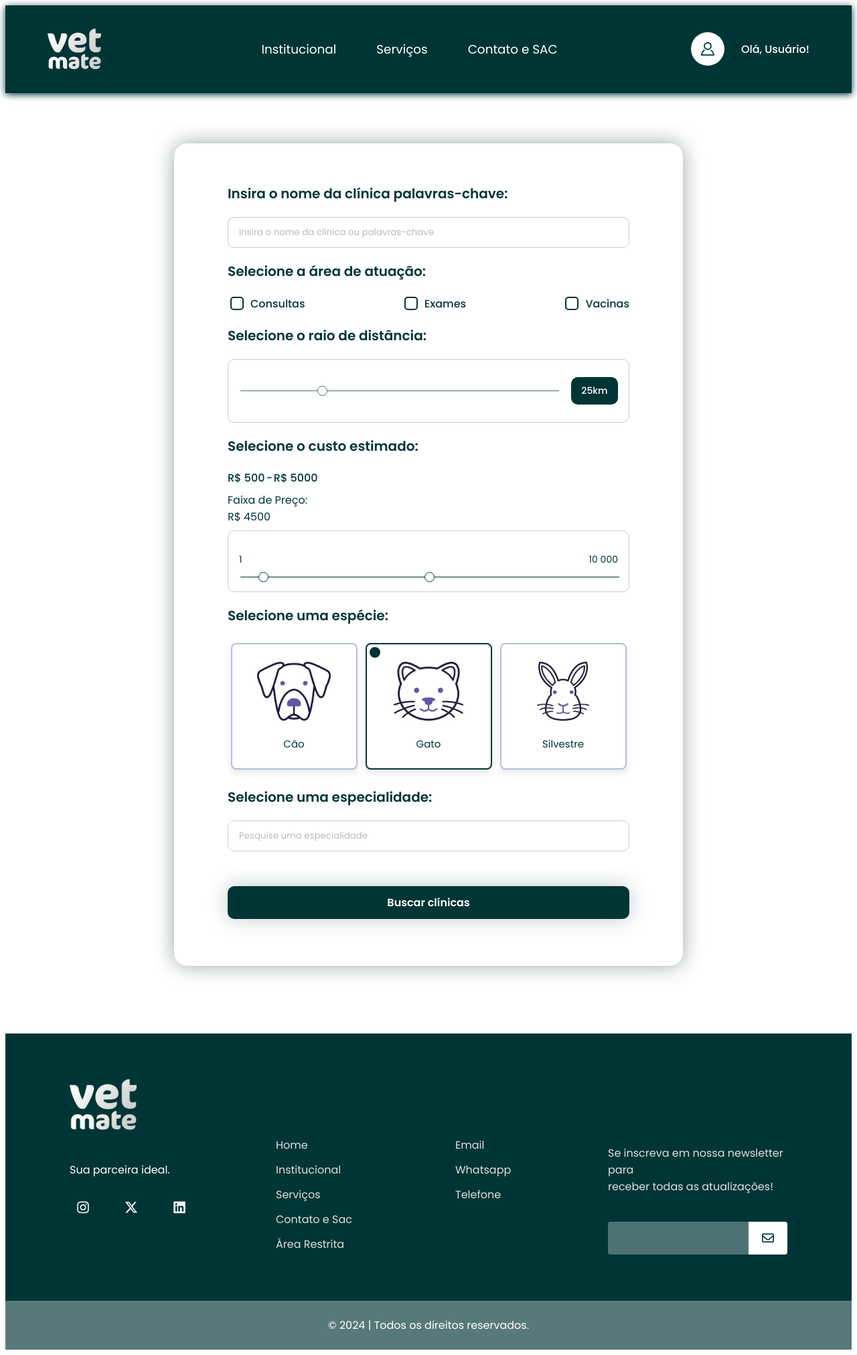
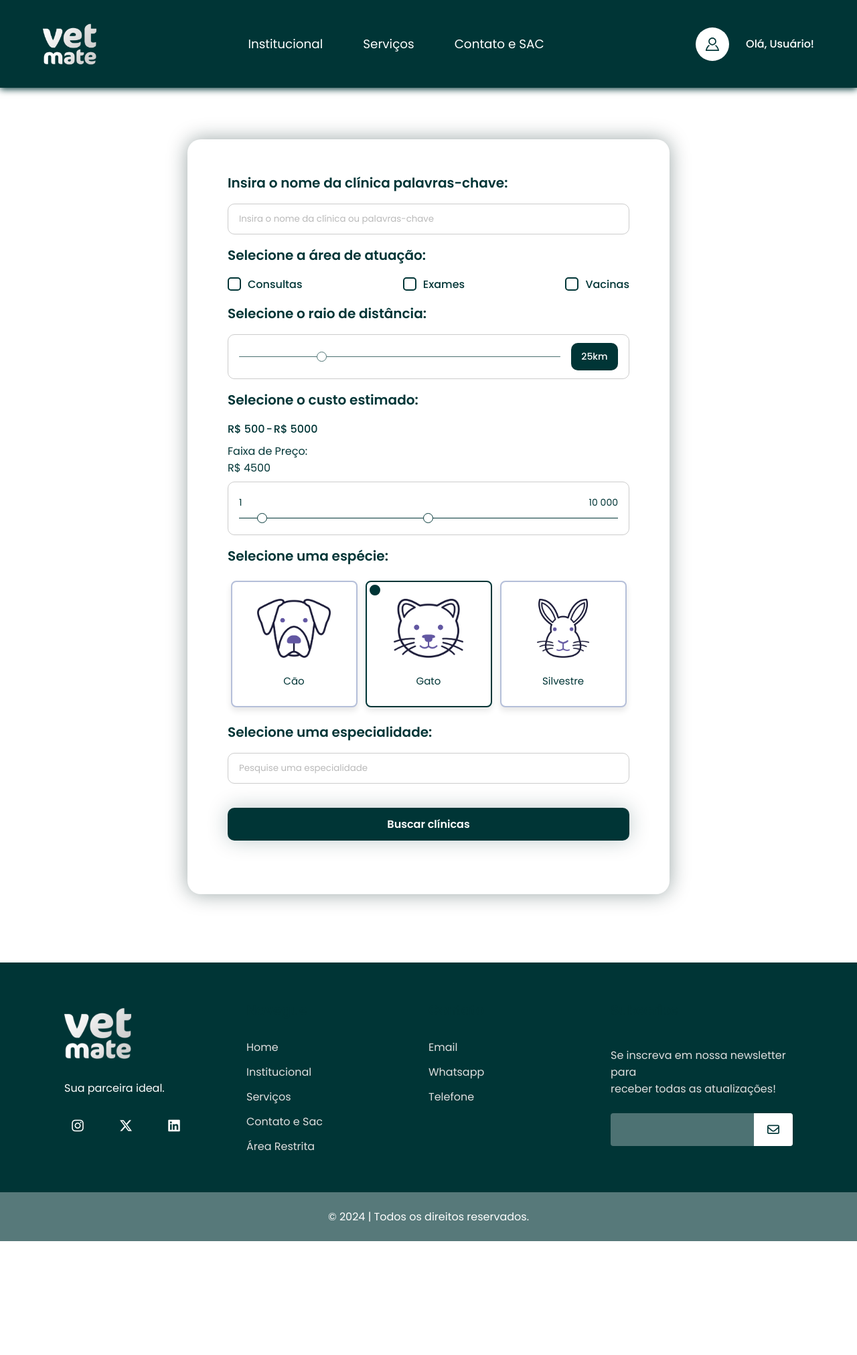
Before and after one commit to vlipe/VetMate, a PHP site: page /html/buscador.html in a window 1280 px wide. Shown: the whole page at 67% size. After the commit the page ends 1853 px from the top, so only its background shows below. Run offline with PHP 8.4, Linux system fonts and the light colour scheme; some libraries are stand-ins or nearby versions.

Commit message:
ajustes no header, footer e  padding, margin do buscador.

```diff
--- a/VetMate/css/area-restrita.css
+++ b/VetMate/css/area-restrita.css
@@ -410,7 +410,7 @@ header {
 }
 
 .container-form .grupo-form input {
-    width: 80%;
+    width: 100%;
     padding: 12px 16px;
     border-radius: 10px;
     font-family: inherit;
--- a/VetMate/css/buscador.css
+++ b/VetMate/css/buscador.css
@@ -1,9 +1,5 @@
 * {
   font-family: "Poppins", sans-serif;
-}
-
-header,
-footer {
   padding: 0;
   margin: 0;
 }
@@ -348,7 +344,7 @@ header {
   background-color: white;
   width: 600px;
   margin: auto;
-  padding: 40px 80px 40px 80px;
+  padding: 50px 60px 50px 60px;
   font-family: "Poppins", sans-serif;
   font-style: normal;
   box-shadow: 0px 0px 30px rgba(0, 33, 33, 0.4);
@@ -367,11 +363,15 @@ h3 {
   color: #003536;
   text-align: left;
   font-size: 20px;
+  padding-bottom: 1rem;
+}
+
+.grupo-input-nome {
+  padding-bottom: 1rem;
 }
 
 .grupo-input-nome label {
   display: block;
-  margin-bottom: 5px;
 }
 
 .grupo-input-nome input {
@@ -398,6 +398,7 @@ h3 {
   display: flex;
   justify-content: space-between;
   margin: auto;
+  padding-bottom: 1rem;
 }
 
 .checkbox-buscador {
@@ -514,14 +515,18 @@ h3 {
 
 /* input custo */
 
+.input-distancia {
+  padding-bottom: 1rem;
+}
+
 .container-input-custo {
   width: 100%;
   margin-top: 8px;
   box-sizing: border-box;
-  padding-top: 12px;
   padding-left: 16px;
   padding-right: 16px;
   padding-bottom: 12px;
+  margin-bottom: 1rem;
   border-radius: 10px;
   border: 1px solid #ccc;
 }
@@ -652,6 +657,7 @@ h3 {
 
 .radio-inputs {
   display: flex;
+  padding-bottom: 1rem;
   justify-content: center;
   align-items: center;
   width: 100%;
@@ -777,6 +783,7 @@ h3 {
   border: 1px solid #ccc;
   font-family: "Poppins", sans-serif;
   font-style: normal;
+  margin-bottom: 1rem;
 }
 
 .select input::placeholder {
```
